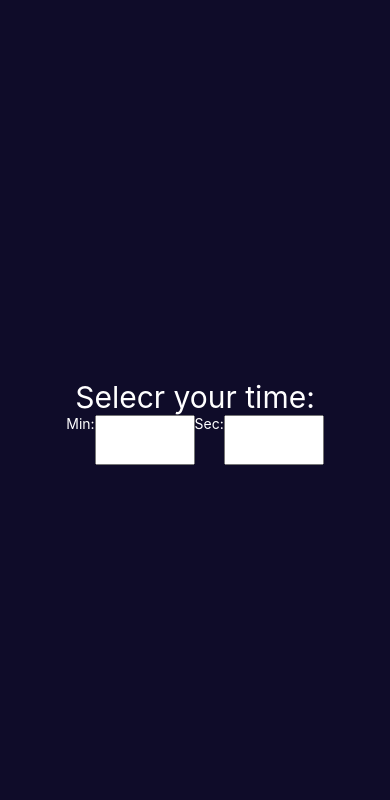
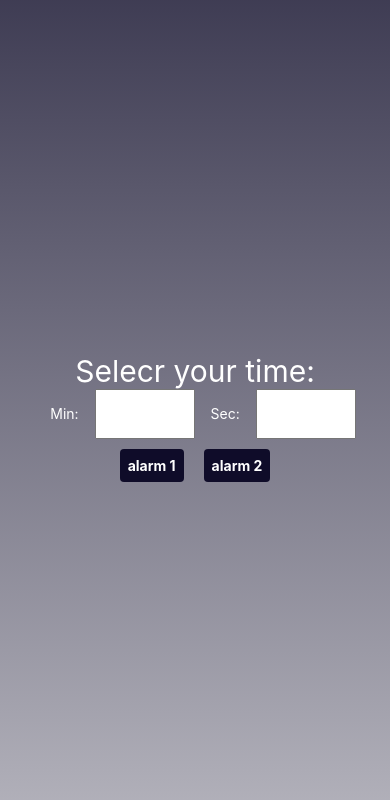
Before and after one commit to Muglly/Timer-mobile, a React Native app: screen / in a window 390 px wide. Shown: the top 800 px of the page. Built offline with nearby package versions, Linux system fonts and the light colour scheme.

Commit message:
Criação dos ButtonAlarm e implimentação do Linear Gradient

```diff
--- a/package.json
+++ b/package.json
@@ -13,7 +13,8 @@
     "expo-status-bar": "~1.4.2",
     "react": "18.1.0",
     "react-native": "0.70.5",
-    "@react-native-picker/picker": "2.4.8"
+    "@react-native-picker/picker": "2.4.8",
+    "expo-linear-gradient": "~12.0.1"
   },
   "devDependencies": {
     "@babel/core": "^7.12.9"
--- /dev/null
+++ b/src/components/ButtonAlarm.js
@@ -0,0 +1,43 @@
+import { StyleSheet, View, Text, TouchableOpacity } from 'react-native';
+import React, { useState } from 'react';
+
+export default function ButtonAlarm() {
+  const [alarmSound, setAlarmSound] = useState([
+    {
+      selected: true,
+      sound: 'alarm 1',
+      file: 'alarm1.mp3',
+    },
+    {
+      selected: false,
+      sound: 'alarm 2',
+      file: 'alarm2.mp3',
+    },
+  ]);
+
+  return (
+    <View style={{ flexDirection: 'row' }}>
+      {alarmSound.map((val) => {
+        return (
+          <TouchableOpacity style={styles.btn}>
+            <Text style={styles.alarm}>{val.sound}</Text>
+          </TouchableOpacity>
+        );
+      })}
+    </View>
+  );
+}
+
+const styles = StyleSheet.create({
+  btn: {
+    padding: 8,
+    margin: 10,
+    borderRadius: 4,
+    backgroundColor: '#0f0c29',
+    alignItems: 'center',
+  },
+  alarm: {
+    color: '#fff',
+    fontWeight: '700',
+  },
+});
--- a/src/components/Picker.js
+++ b/src/components/Picker.js
@@ -13,7 +13,7 @@ export default function PickerComponent() {
 
   return (
     <View style={{ flexDirection: 'row' }}>
-      <Text style={{ color: '#fff' }}>Min:</Text>
+      <Text style={{ color: '#fff', padding: 16 }}>Min:</Text>
       <Picker
         style={{ color: '#fff', height: 50, width: 100 }}
         selectedValue={minutes}
@@ -24,7 +24,7 @@ export default function PickerComponent() {
         })}
       </Picker>
 
-      <Text style={{ color: '#fff' }}>Sec:</Text>
+      <Text style={{ color: '#fff', padding: 16 }}>Sec:</Text>
       <Picker
         style={{ color: '#fff', height: 50, width: 100 }}
         selectedValue={seconds}
--- a/src/screen/Home.js
+++ b/src/screen/Home.js
@@ -1,26 +1,21 @@
 import React, { useState } from 'react';
 import { StyleSheet, Text, View } from 'react-native';
+import { LinearGradient } from 'expo-linear-gradient';
 
 import PickerComponent from '../components/Picker';
+import ButtonAlarm from '../components/ButtonAlarm';
 
 export function Home() {
-  const [alarmSound, setAlarmSound] = useState([
-    {
-      selected: true,
-      sound: 'alarm 1',
-      file: 'alarm1.mp3',
-    },
-    {
-      selected: false,
-      sound: 'alarm e',
-      file: 'alarm2.mp3',
-    },
-  ]);
-
   return (
     <View style={styles.container}>
+      <LinearGradient
+        // Background Linear Gradient
+        colors={['rgba(15, 12, 41,0.8)', 'rgba(15, 12, 41, 0.3)']}
+        style={styles.background}
+      />
       <Text style={{ color: '#fff', fontSize: 30 }}>Selecr your time:</Text>
       <PickerComponent />
+      <ButtonAlarm />
     </View>
   );
 }
@@ -28,8 +23,14 @@ export function Home() {
 const styles = StyleSheet.create({
   container: {
     flex: 1,
-    backgroundColor: '#0f0c29',
     alignItems: 'center',
     justifyContent: 'center',
   },
+  background: {
+    position: 'absolute',
+    left: 0,
+    right: 0,
+    top: 0,
+    height: '100%',
+  },
 });
```
Also changed, not shown: 1 other file (tests, documents, lock files or other folders).
